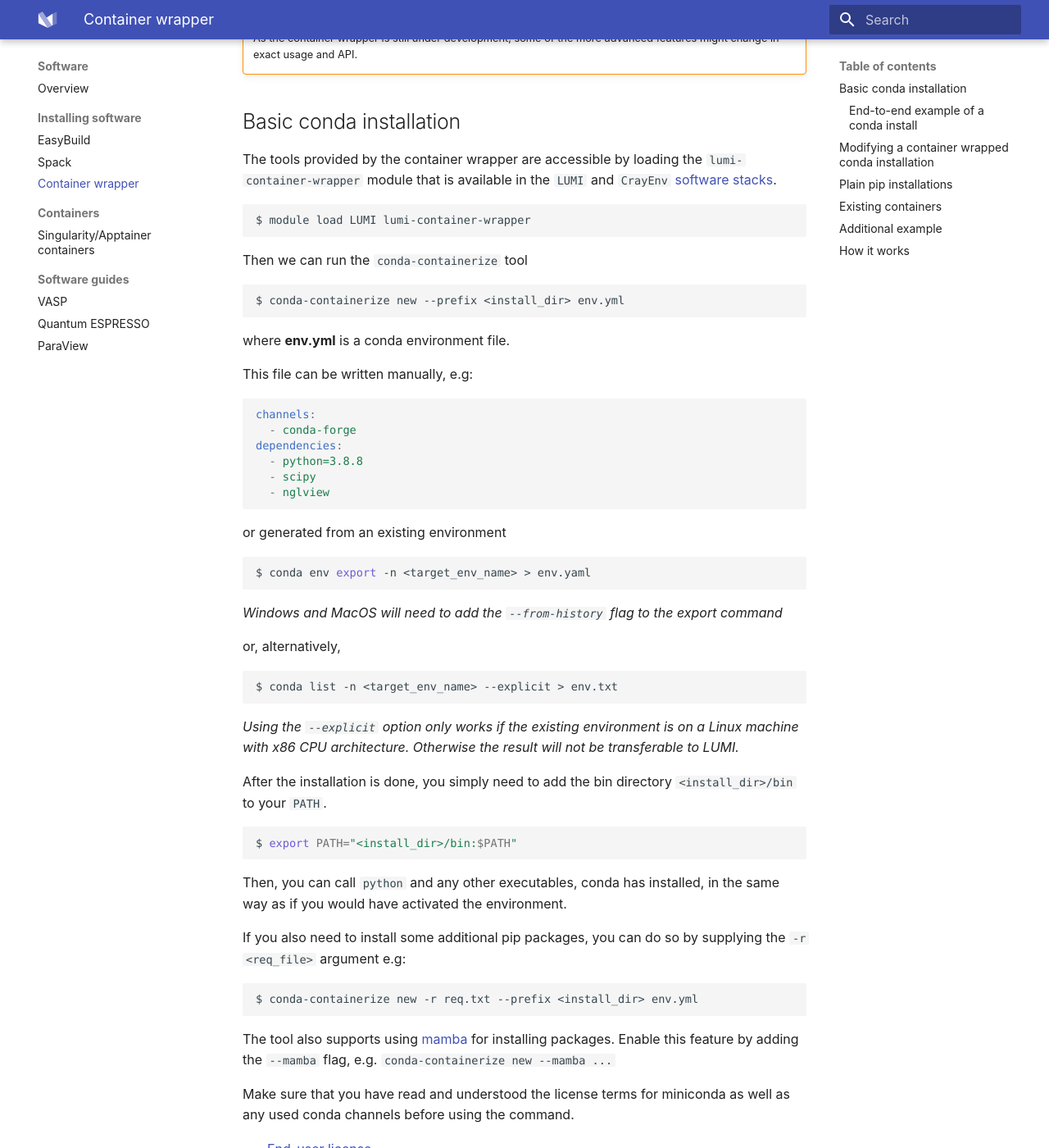
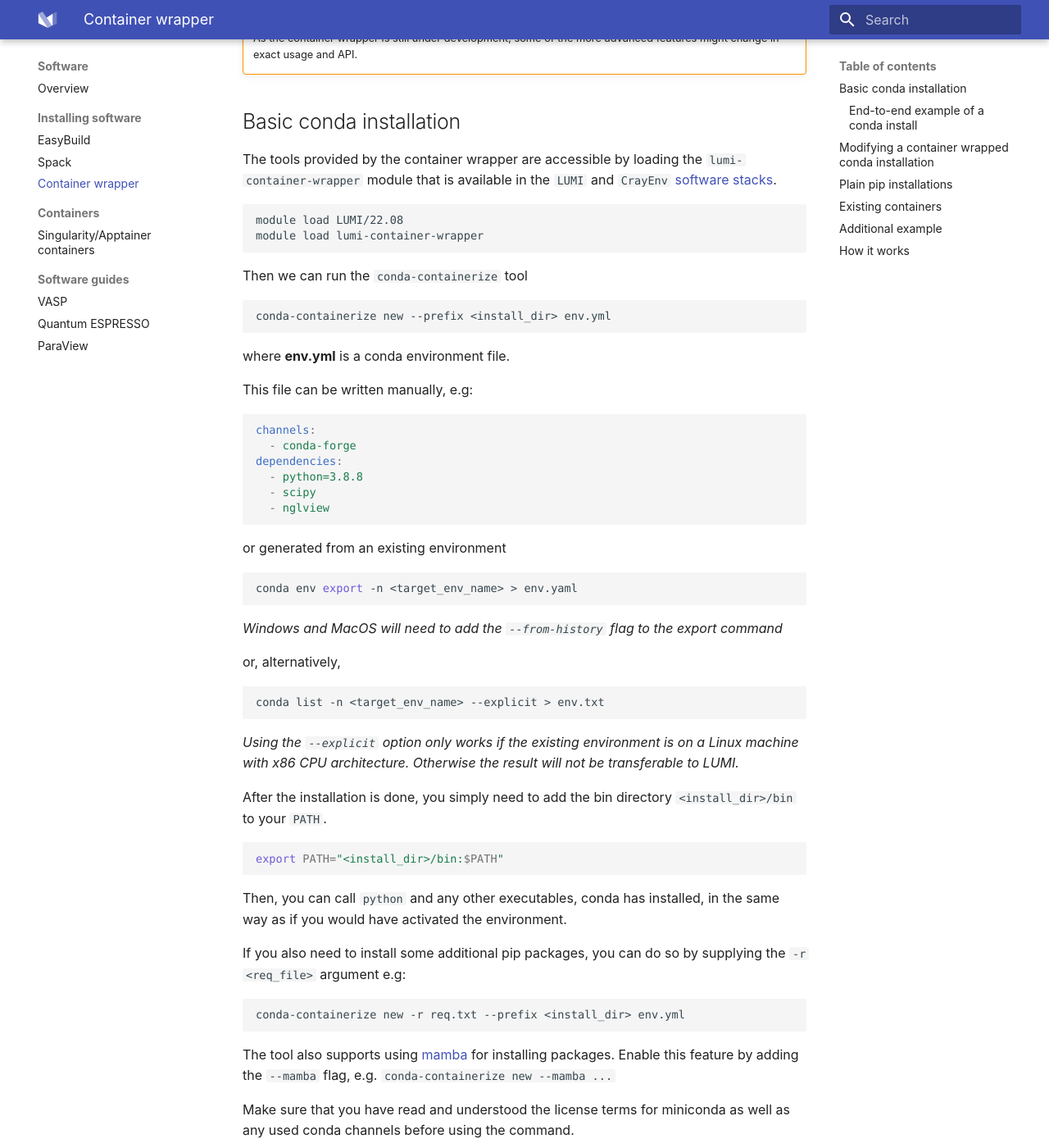
Before and after one commit to Lumi-supercomputer/lumi-userguide, an MkDocs documentation site: the page built from docs/software/installing/container-wrapper.md, in a window 1280 px wide and 1400 px high, scrolled down 549 px. Shown: the whole window at 82% size. Built offline with MkDocs 1.6.1 and Material for MkDocs 9.7.7, drawn with Linux system fonts in a browser that asks for light colours.

Commit message:
update container wrapper to use LUMI/22.08

````diff
--- a/docs/software/installing/container-wrapper.md
+++ b/docs/software/installing/container-wrapper.md
@@ -27,13 +27,14 @@
 [software stacks][softwarestacks].
 
 ```bash
-$ module load LUMI lumi-container-wrapper
+module load LUMI/22.08
+module load lumi-container-wrapper
 ```
 
 Then we can run the `conda-containerize` tool
 
 ```bash
-$ conda-containerize new --prefix <install_dir> env.yml
+conda-containerize new --prefix <install_dir> env.yml
 ```
 
 where **env.yml** is a conda environment file.
@@ -52,13 +53,13 @@
 or generated from an existing environment
 
 ```bash
-$ conda env export -n <target_env_name> > env.yaml
+conda env export -n <target_env_name> > env.yaml
 ```
 *Windows and MacOS will need to add the `--from-history` flag to the export command*
 
 or, alternatively,
 ```bash
-$ conda list -n <target_env_name> --explicit > env.txt
+conda list -n <target_env_name> --explicit > env.txt
 ```
 
 *Using the `--explicit` option only works if the existing environment is on a
@@ -69,7 +70,7 @@
 `<install_dir>/bin` to your `PATH`.
 
 ```bash
-$ export PATH="<install_dir>/bin:$PATH"
+export PATH="<install_dir>/bin:$PATH"
 ```
 
 Then, you can call `python` and any other executables, conda has installed, in
@@ -79,7 +80,7 @@
 supplying the `-r <req_file>` argument e.g:
 
 ```bash
-$ conda-containerize new -r req.txt --prefix <install_dir> env.yml
+conda-containerize new -r req.txt --prefix <install_dir> env.yml
 ```
 
 The tool also supports using [mamba](https://github.com/mamba-org/mamba) for
@@ -98,18 +99,18 @@
 Using the previous `env.yml`
 
 ```bash
-$ mkdir MyEnv
-$ conda-containerize new --prefix MyEnv env.yml
+mkdir MyEnv
+conda-containerize new --prefix MyEnv env.yml
 ```
 
 After the installation finishes, we can add the installation directory to our
 `PATH` and use it like normal.
 
 ```bash
-$ export PATH="$PWD/MyEnv/bin:$PATH"
-$ python --version
+ $ export PATH="$PWD/MyEnv/bin:$PATH"
+ $ python --version
 3.8.8
-$ python3
+ $ python3
 Python 3.8.8 | packaged by conda-forge | (default, Feb 20 2021, 16:22:27)
 [GCC 9.3.0] on linux
 Type "help", "copyright", "credits" or "license" for more information.
@@ -131,15 +132,15 @@
 commands are executed with the conda environment activated.
 
 ```bash
-$ conda-containerize update <existing installation> --post-install <file>
+conda-containerize update <existing installation> --post-install <file>
 ```
 
 where `<file>` could e.g. contain
 
 ```bash
-$ conda  install -y numpy
-$ conda  remove -y pyyaml
-$ pip install requests
+conda  install -y numpy
+conda  remove -y pyyaml
+pip install requests
 ```
 
 In this mode the whole host system is available including all software and modules.
@@ -151,7 +152,7 @@
 container wrapper via
 
 ```bash
-$ pip-containerize new --prefix <install_dir> req.txt
+pip-containerize new --prefix <install_dir> req.txt
 ```
 
 where `req.txt` is a standard pip requirements file. The above notes and
@@ -179,7 +180,7 @@
 switching between containerized versions of tools.
 
 ```bash
-$ wrap-container -w </path/inside/container> <container> --prefix <install_dir>
+wrap-container -w </path/inside/container> <container> --prefix <install_dir>
 ```
 
 where `<container>` can be a filepath or any URL accepted by singularity (e.g
````
